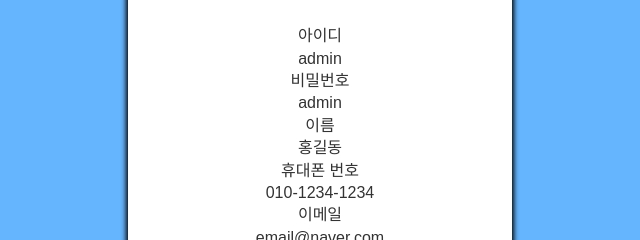
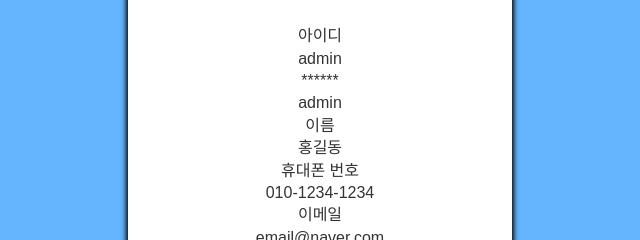
Before and after one commit to kimwoojin0081/LicenseLab, a plain HTML site: page signin/Mypage.html in a window 1280 px wide. Shown: the part 274-514 px from the top of the page, 320-960 px from the left. Drawn offline with nearby package versions, Linux system fonts and the light colour scheme.

Commit message:
Add files via upload

```diff
--- a/signin/Mypage.html
+++ b/signin/Mypage.html
@@ -25,7 +25,7 @@
                 <form id="mypage-form">
                   <h1 id="main_text">아이디</h1>
                   <h1 id="sub_text">admin</h1>
-                  <h1 id="main_text">비밀번호</h1>
+                  <h1 id="main_text">******</h1>
                   <h1 id="sub_text">admin</h1>
                   <h1 id="main_text">이름</h1>
                   <h1 id="sub_text">홍길동</h1>
```
